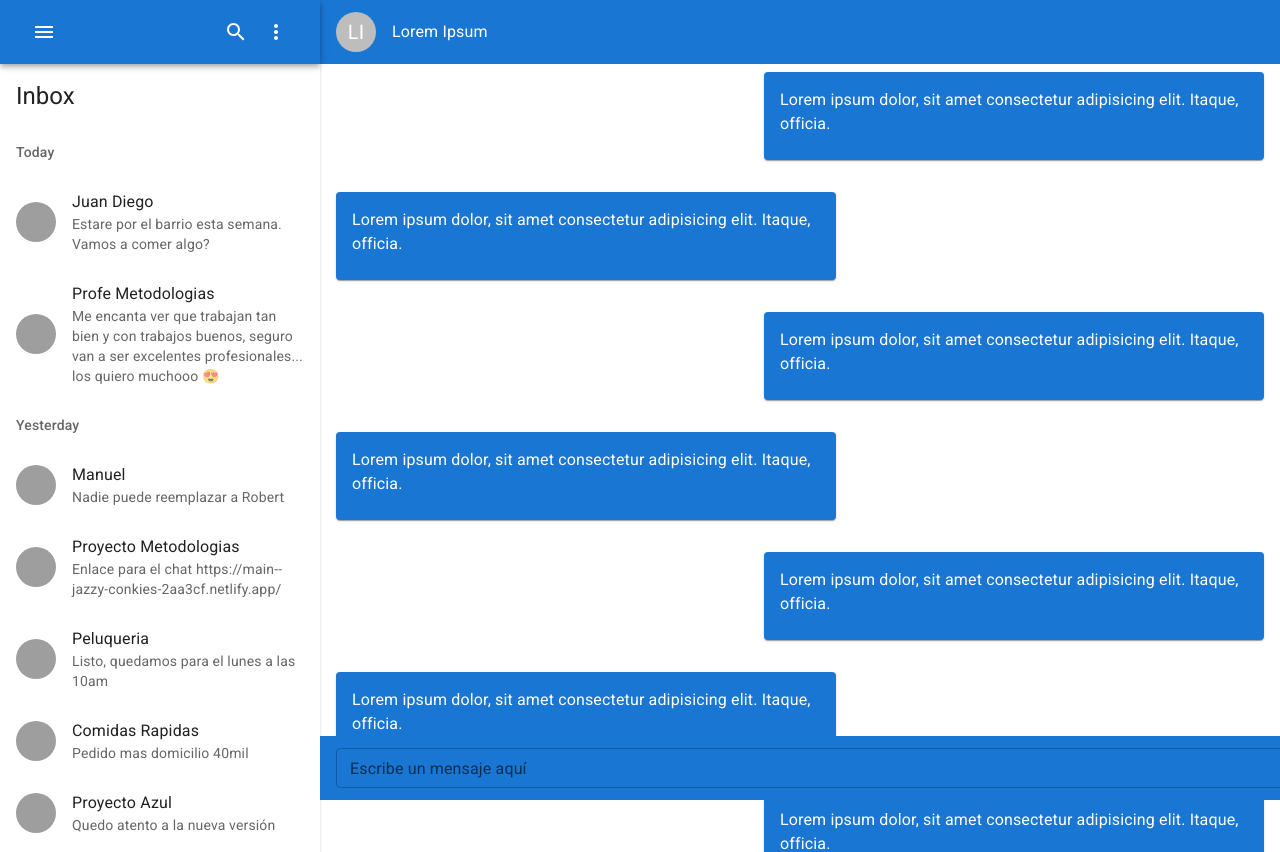
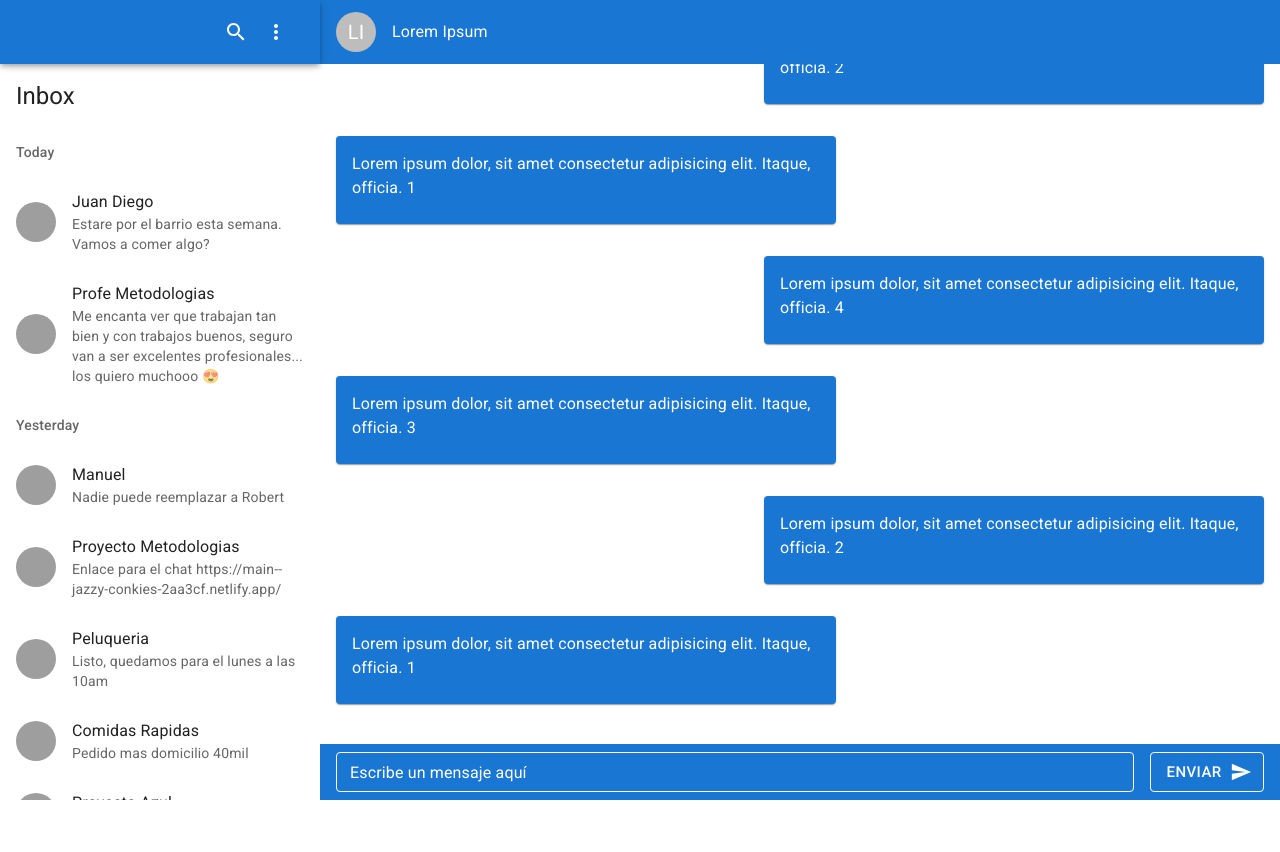
Before and after one commit to noble07/noirbox-app, a React (Vite) app: page / in a window 1280 px wide. Shown: the top 852 px of the page. After the commit the page ends 800 px from the top, so only its background shows below. Built offline with nearby package versions, Linux system fonts and the light colour scheme; grey boxes are pictures that could not be loaded.

Commit message:
Fix: Css layout and colors

```diff
--- a/src/Components/ChatContent.jsx
+++ b/src/Components/ChatContent.jsx
@@ -3,28 +3,28 @@ import { Card, CardContent } from "@mui/material"
 
 const messages = [
   {
-    message: 'Lorem ipsum dolor, sit amet consectetur adipisicing elit. Itaque, officia.'
+    message: 'Lorem ipsum dolor, sit amet consectetur adipisicing elit. Itaque, officia. 1'
   },
   {
-    message: 'Lorem ipsum dolor, sit amet consectetur adipisicing elit. Itaque, officia.'
+    message: 'Lorem ipsum dolor, sit amet consectetur adipisicing elit. Itaque, officia. 2'
   },
   {
-    message: 'Lorem ipsum dolor, sit amet consectetur adipisicing elit. Itaque, officia.'
+    message: 'Lorem ipsum dolor, sit amet consectetur adipisicing elit. Itaque, officia. 3'
   },
   {
-    message: 'Lorem ipsum dolor, sit amet consectetur adipisicing elit. Itaque, officia.'
+    message: 'Lorem ipsum dolor, sit amet consectetur adipisicing elit. Itaque, officia. 4'
   },
   {
-    message: 'Lorem ipsum dolor, sit amet consectetur adipisicing elit. Itaque, officia.'
+    message: 'Lorem ipsum dolor, sit amet consectetur adipisicing elit. Itaque, officia. 1'
   },
   {
-    message: 'Lorem ipsum dolor, sit amet consectetur adipisicing elit. Itaque, officia.'
+    message: 'Lorem ipsum dolor, sit amet consectetur adipisicing elit. Itaque, officia. 2'
   },
   {
-    message: 'Lorem ipsum dolor, sit amet consectetur adipisicing elit. Itaque, officia.'
+    message: 'Lorem ipsum dolor, sit amet consectetur adipisicing elit. Itaque, officia. 3'
   },
   {
-    message: 'Lorem ipsum dolor, sit amet consectetur adipisicing elit. Itaque, officia.'
+    message: 'Lorem ipsum dolor, sit amet consectetur adipisicing elit. Itaque, officia. 4'
   },
 ]
 
@@ -34,23 +34,25 @@ const ChatContent = () => {
       sx={{
         width: '100%',
         display: 'flex',
-        flexDirection: 'column',
-        padding: '.5rem 1rem'
+        flexDirection: 'column-reverse',
+        padding: '.5rem 1rem',
+        overflow: 'auto',
+        marginBottom: 'auto'
       }}
     >
       {
         messages.map(({message}, i) => {
 
-          console.log(++i)
-
           return (
             <Card
+              key={i}
               style={{backgroundColor: "#1976d2", color: "white"}}
               sx={{
                 minWidth: 275,
                 maxWidth: 500,
                 marginBottom: '2rem',
-                alignSelf: ++i % 2 === 0 ? 'flex-end' : 'flex-start'
+                alignSelf: ++i % 2 === 0 ? 'flex-end' : 'flex-start',
+                flex: '1 0 auto'
               }}
             >
               <CardContent>
--- a/src/Components/ChatHeader.jsx
+++ b/src/Components/ChatHeader.jsx
@@ -10,7 +10,8 @@ const ChatHeader = () => {
         height: '4rem',
         backgroundColor: '#1976d2',
         display: 'flex',
-        padding: '.5rem 1rem'
+        padding: '.5rem 1rem',
+        flex: '0 0 auto'
       }}
     >
       <div className="avatar-group">
--- a/src/Components/ChatInput.jsx
+++ b/src/Components/ChatInput.jsx
@@ -1,8 +1,37 @@
 import { Box } from "@mui/system"
-import { Button, TextField } from "@mui/material"
+import { Button, styled, TextField } from "@mui/material"
 import SendIcon from '@mui/icons-material/Send';
 
 import './ChatInput.css'
+
+const CssTextField = styled(TextField)({
+  '& label.Mui-focused': {
+    color: 'white',
+  },
+  '& .MuiInput-underline:after': {
+    borderBottomColor: 'white',
+  },
+  '& .MuiOutlinedInput-root': {
+    '& fieldset': {
+      borderColor: 'white',
+    },
+    '&:hover fieldset': {
+      borderColor: 'white',
+    },
+    '&.Mui-focused fieldset': {
+      borderColor: 'white',
+    }
+  },
+});
+
+const CssButton = styled(Button)({
+  color: 'white',
+  borderColor: 'white',
+  '&:hover': {
+    borderColor: '#dfdfdf',
+    color: '#dfdfdf'
+  },
+});
 
 const ChatInput = () => {
   return (
@@ -14,24 +43,25 @@ const ChatInput = () => {
         display: 'flex',
         alignItems: 'center',
         padding: '.5rem 1rem',
-        position: 'fixed',
-        bottom: 0
       }}
     >
-      <TextField
+      <CssTextField
         size="small"
         id="message"
         name="message"
         label="Escribe un mensaje aquí"
         sx={{
-          width: '60rem',
           marginRight: '1rem'
+        }}
+        fullWidth
+        InputLabelProps={{
+          style: { color: 'white' }
         }}
       />
 
-      <Button variant="outlined" color="secondary" size="large" endIcon={<SendIcon />}>
+      <CssButton variant="outlined" color="secondary" size="large" endIcon={<SendIcon />} sx={{ maxHeight: '40px' }} >
         Enviar
-      </Button>
+      </CssButton>
 
     </Box>
   )
--- /dev/null
+++ b/src/Components/SideAppBar.jsx
@@ -0,0 +1,24 @@
+import AppBar from '@mui/material/AppBar'
+import Box from '@mui/material/Box'
+import Toolbar from '@mui/material/Toolbar'
+import IconButton from '@mui/material/IconButton'
+import SearchIcon from '@mui/icons-material/Search'
+import MoreIcon from '@mui/icons-material/MoreVert'
+
+const SideAppBar = () => {
+  return (
+    <AppBar position="relative" color="primary" sx={{ top: 0 }}>
+      <Toolbar>
+        <Box sx={{ flexGrow: 1 }} />
+        <IconButton color="inherit">
+          <SearchIcon />
+        </IconButton>
+        <IconButton color="inherit">
+          <MoreIcon />
+        </IconButton>
+      </Toolbar>
+    </AppBar>
+  )
+}
+
+export default SideAppBar
--- a/src/Components/SideBar.jsx
+++ b/src/Components/SideBar.jsx
@@ -1,10 +1,7 @@
 import React from 'react'
 
-import AppBar from '@mui/material/AppBar'
-import Box from '@mui/material/Box'
-import Toolbar from '@mui/material/Toolbar'
 import Typography from '@mui/material/Typography'
-import IconButton from '@mui/material/IconButton'
+
 import Paper from '@mui/material/Paper'
 import List from '@mui/material/List'
 import ListItem from '@mui/material/ListItem'
@@ -12,9 +9,8 @@ import ListItemAvatar from '@mui/material/ListItemAvatar'
 import ListItemText from '@mui/material/ListItemText'
 import ListSubheader from '@mui/material/ListSubheader'
 import Avatar from '@mui/material/Avatar'
-import MenuIcon from '@mui/icons-material/Menu'
-import SearchIcon from '@mui/icons-material/Search'
-import MoreIcon from '@mui/icons-material/MoreVert'
+import SideAppBar from './SideAppBar'
+
 
 const messages = [
   {
@@ -66,25 +62,12 @@ const messages = [
 const SideBar = () => {
   return (
     <>
-      <AppBar position="relative" color="primary" sx={{ top: 0, bottom: 'auto' }}>
-        <Toolbar>
-          <IconButton color="inherit" aria-label="open drawer">
-            <MenuIcon />
-          </IconButton>
-          <Box sx={{ flexGrow: 1 }} />
-          <IconButton color="inherit">
-            <SearchIcon />
-          </IconButton>
-          <IconButton color="inherit">
-            <MoreIcon />
-          </IconButton>
-        </Toolbar>
-      </AppBar>
-      <Paper square sx={{ pb: '50px' }}>
+      <SideAppBar />
+      <Paper square sx={{ pb: '50px', overflow: 'auto' }} elevation={0} >
         <Typography variant="h5" gutterBottom component="div" sx={{ p: 2, pb: 0 }}>
           Inbox
         </Typography>
-        <List sx={{ mb: 2 }}>
+        <List sx={{ mb: 2 }} >
           {messages.map(({ id, primary, secondary, person }) => (
             <React.Fragment key={id}>
               {id === 1 && (
--- a/src/pages/Home.jsx
+++ b/src/pages/Home.jsx
@@ -8,10 +8,24 @@ const Home = () => {
   return (
     <>
       <Grid container >
-        <Grid item xs={3} >
+        <Grid
+          item
+          xs={3}
+          sx={{
+            height: '100vh',
+            display: 'flex',
+            flexDirection: 'column'
+          }}
+        >
           <SideBar />
         </Grid>
-        <Grid item xs={9} >
+        <Grid item xs={9}
+          sx={{
+            display: 'flex',
+            flexDirection: 'column',
+            maxHeight: '100vh'
+          }}
+        >
           <ChatHeader />
           <ChatContent />
           <ChatInput />
```
